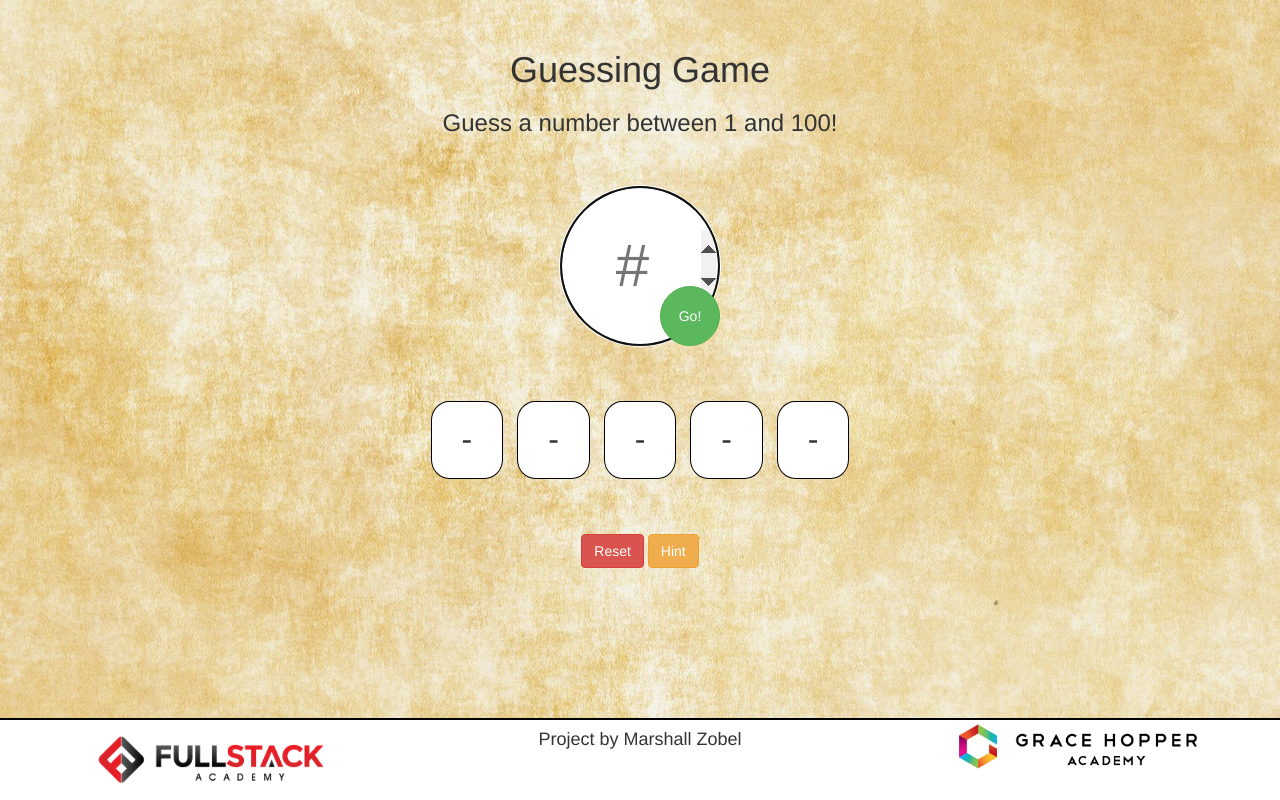
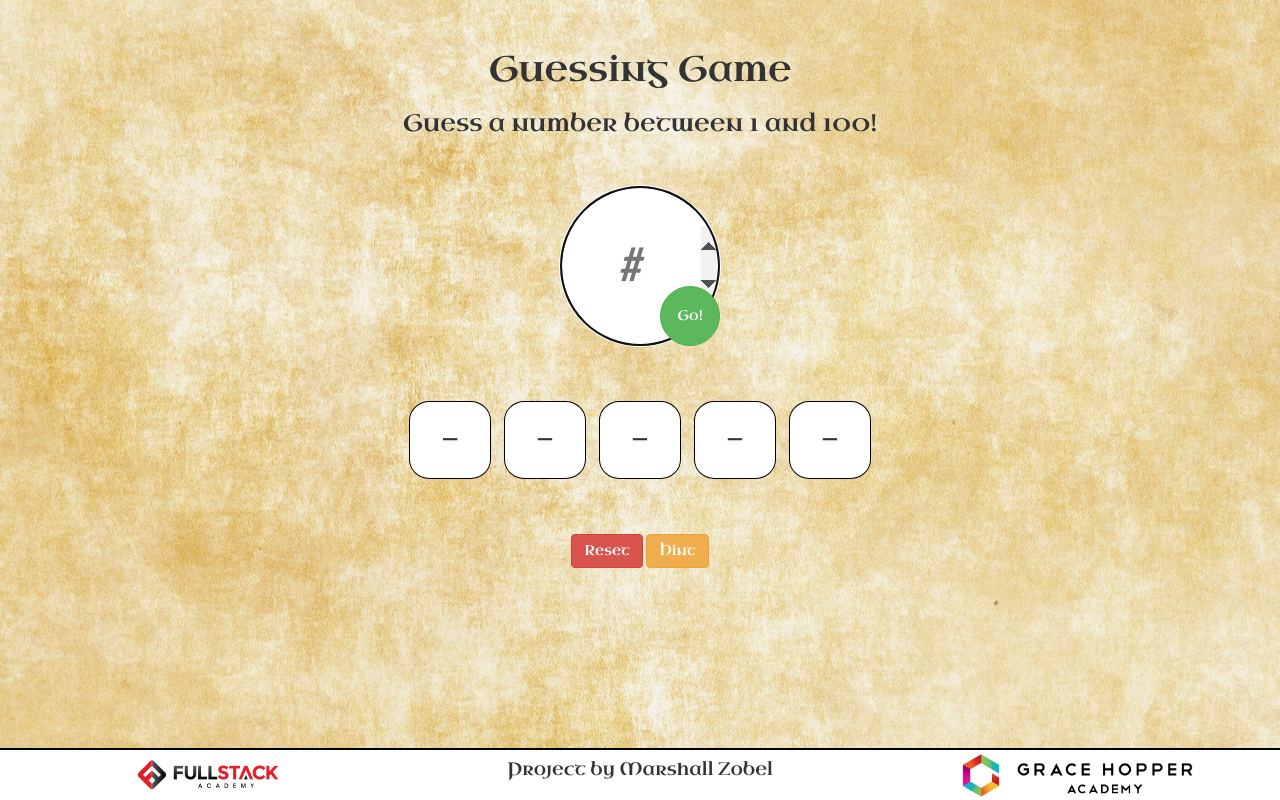
Before and after one commit to dmzobel/GuessingGame-Part-3, a plain HTML site: page index.html in a window 1280 px wide. Drawn offline with nearby package versions, Linux system fonts and the light colour scheme.

Commit message:
edited font and fixed image size

```diff
--- a/css/style.css
+++ b/css/style.css
@@ -1,3 +1,7 @@
+* {
+  font-family: 'Uncial Antiqua', cursive;
+}
+
 .center {
   text-align: center;
 }
@@ -14,8 +18,8 @@
 
 img {
   display: inline;
-      width: 250px;
-      height: auto;
+  width: auto;
+  height: 50px;
 }
 
 #headers {
--- a/index.html
+++ b/index.html
@@ -5,6 +5,7 @@
     <link rel='stylesheet' type='text/css' href='css/style.css'>
     <link rel="stylesheet" href="https://maxcdn.bootstrapcdn.com/bootstrap/3.3.7/css/bootstrap.min.css" integrity="sha384-BVYiiSIFeK1dGmJRAkycuHAHRg32OmUcww7on3RYdg4Va+PmSTsz/K68vbdEjh4u"
     crossorigin="anonymous">
+    <link href="https://fonts.googleapis.com/css?family=Uncial+Antiqua" rel="stylesheet">
   </head>
   <body>
       <div id='app' class="container center">
```
Lines whose indentation alone changed are shown as unchanged.
